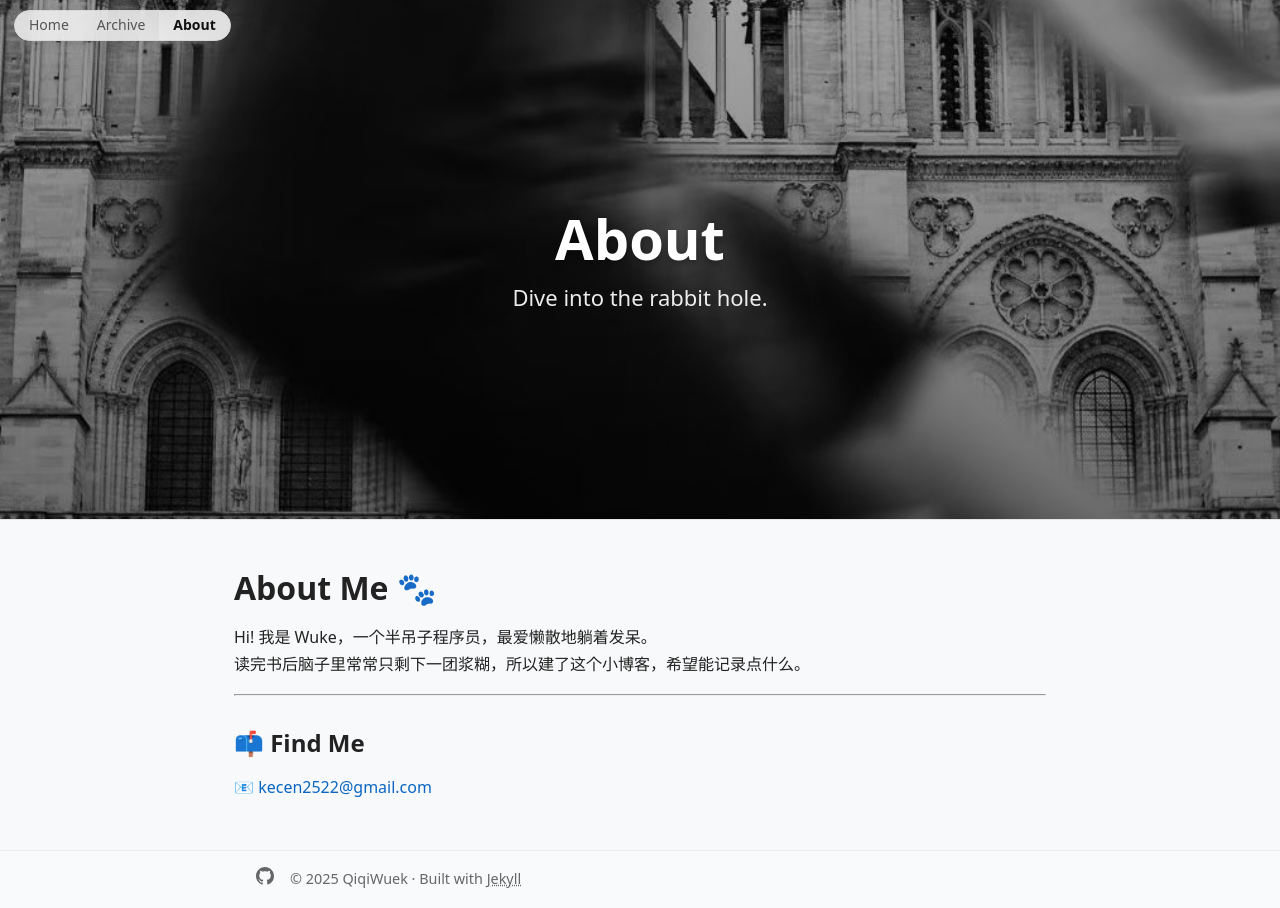
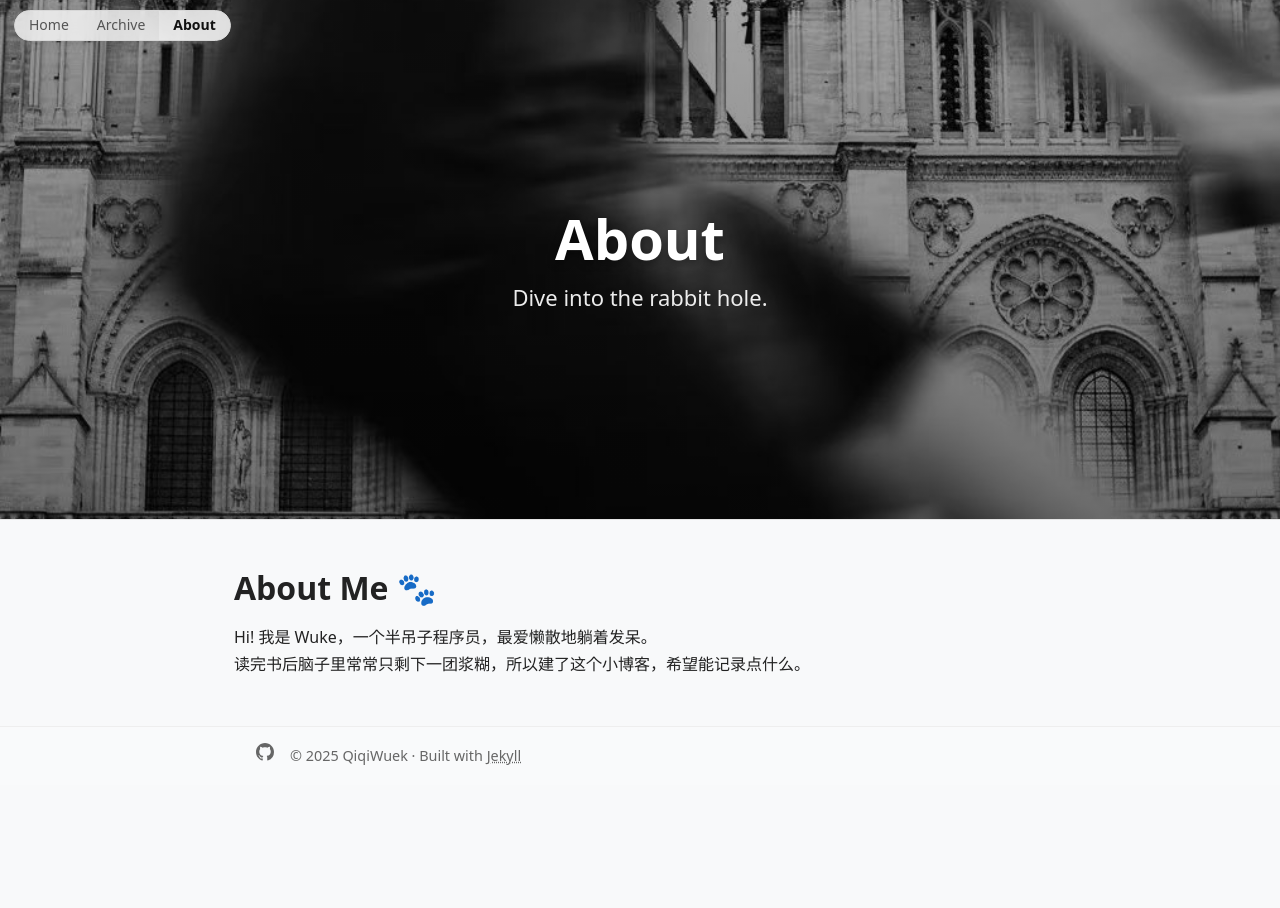
Before and after one commit to qiqiWuek/blog, a Jekyll site: the page built from about.md, in a window 1280 px wide. Built offline with Jekyll 4.4.1, drawn with Linux system fonts in a browser that asks for light colours.

Commit message:
remove find me

```diff
--- a/about.md
+++ b/about.md
@@ -9,11 +9,3 @@ image: /images/home6.jpg   # ✅ 横幅背景图
 # About Me 🐾
 Hi! 我是 Wuke，一个半吊子程序员，最爱懒散地躺着发呆。
 读完书后脑子里常常只剩下一团浆糊，所以建了这个小博客，希望能记录点什么。
-
----
-
-## 📫 Find Me
-
-<p>
-  📧 <a href="mailto:kecen2522@gmail.com">kecen2522@gmail.com</a>
-</p>
```
